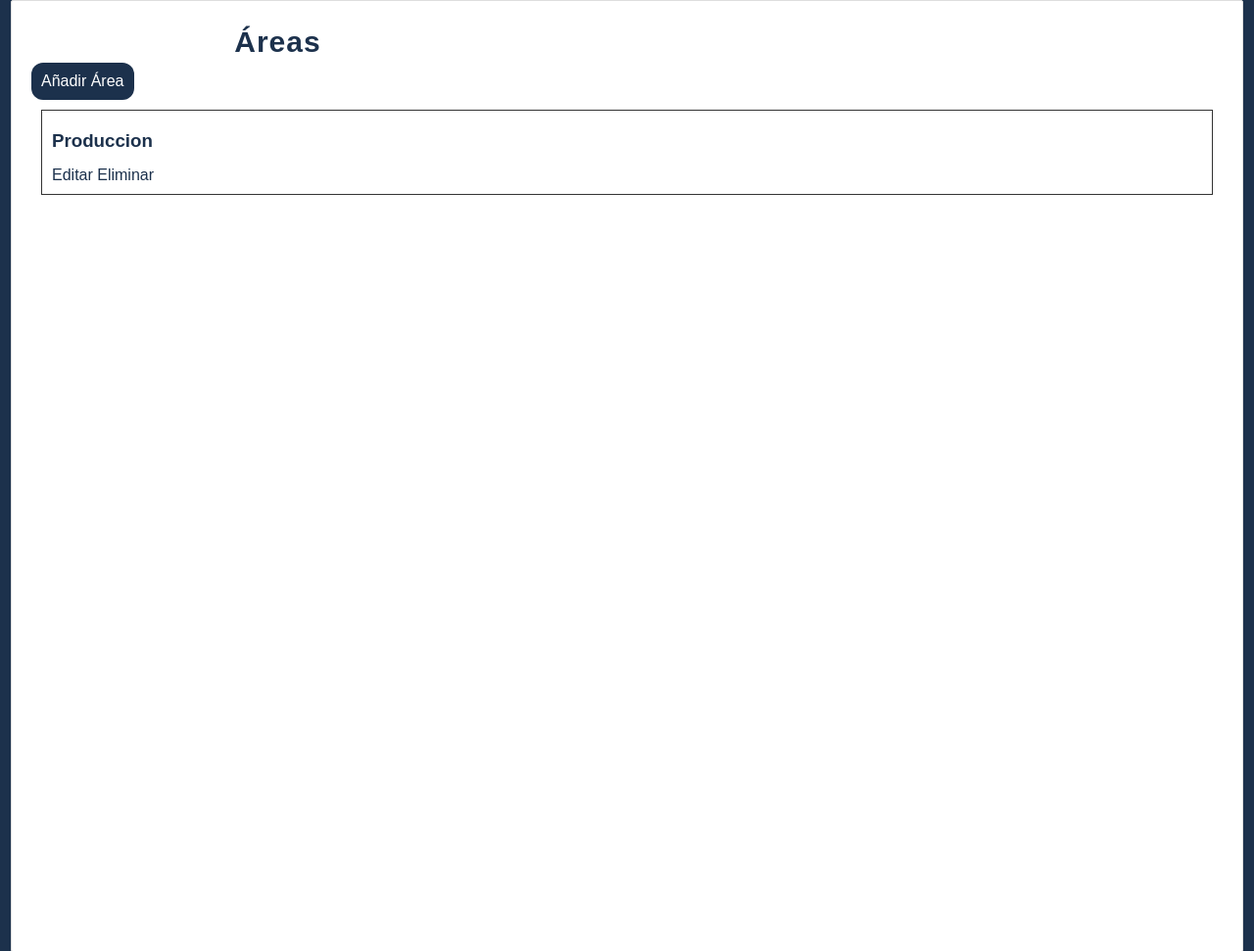
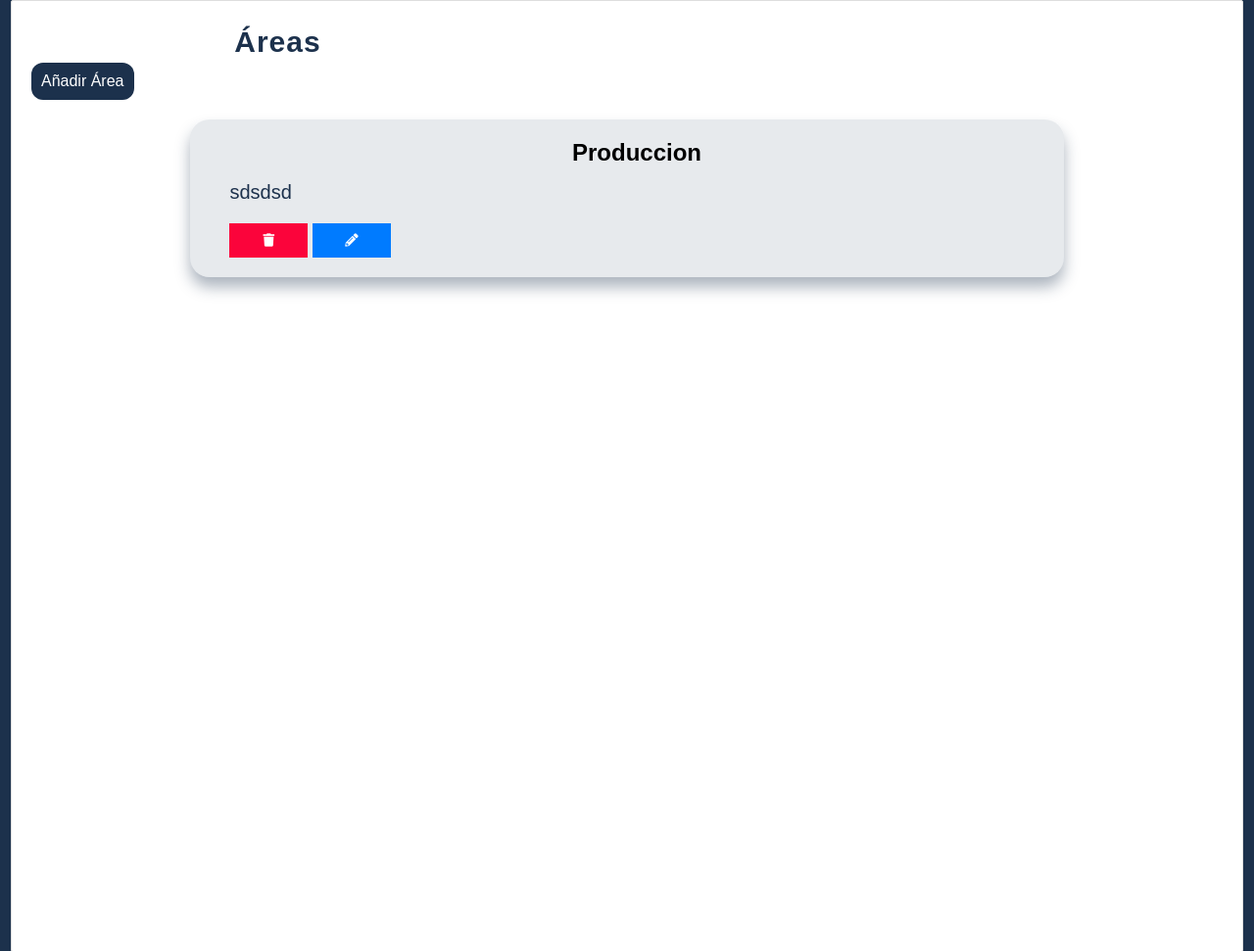
Before and after one commit to dayler23/Proyecto-ICAM, a Django app: page /empresa/6/areas in a window 1280 px wide. Shown: the part 225-1196 px from the top of the page at 98% size. Run offline with Django 5.2, Linux system fonts and the light colour scheme; a user stored in the database is signed in; data comes from the database, SQL or seed files in the repository; both versions use the stored data as it was after the commit; some libraries are stand-ins or nearby versions.

Commit message:
company_area_position update

```diff
--- a/mainapp/templates/mainapp/index.html
+++ b/mainapp/templates/mainapp/index.html
@@ -74,8 +74,9 @@
             <button style="background-color: #007bff; color: white; border: none; cursor: pointer; width: 80px;height:35px">
                 <i class="fas fa-pencil-alt"></i>
             </button>
+
+        </div>
     </a>
-        </div>
         {% endif %}
         </div>
 
--- a/record/templates/positions/list.html
+++ b/record/templates/positions/list.html
@@ -6,29 +6,76 @@
 
 <h1 class="title">{{title}}</h1>
 
+<!-- Botón para añadir área -->
 {% if user.is_superuser %}
    <!-- Botón de añadir área -->
-    <button id="toggleFormButton" class="form-button" style="margin: 0; padding: 10px;">Añadir Área</button>
-    <!-- Aquí puedes agregar el formulario para añadir una nueva área -->
+<button id="toggleAreaFormButton" class="form-button" style="margin: 0; padding: 10px;">Añadir Área</button>
+<div id="areaForm" class="modal">
+    <div class="modal-content">
+        <a href="#" id="closeArea">X</a>
+        <form method="post" enctype="multipart/form-data">
+            {% csrf_token %}
+            {{ form.non_field_errors }}
+            {{ form.hidden_fields }}
+            {% for field in form.visible_fields %}
+                <div class="fieldWrapper">
+                    {{ field.errors }}
+                    {{ field.label_tag }} {{ field }}
+                    {% if field.help_text %}
+                    <p class="help">{{ field.help_text }}</p>
+                    {% endif %}
+                </div>
+            {% endfor %}
+            <button class="form-button" type="submit">Guardar</button>
+        </form>
+    </div>
+    <form method="get" action="{% url 'search_company' %}" style="display: flex; align-items: center;">
+        <input type="text" name="q" placeholder="Buscar empresa" style="margin: 0; padding: 10px;">
+        <button class="form-button" type="submit" style="margin: 0; padding: 10px;"><i class="fas fa-search"></i></button>
+
+
+    </form>
+</div>
+
 {% endif %}
 
 {% for area in areas %}
-    {% if area.0 %}
-        <div style="border: 1px solid #333; padding: 10px; margin: 10px;">
-            <h3><a href="{% url 'area' area.0 %}">{{ area.1 }}</a></h3>
-            <p>{{ area.description }}</p> <!-- Asegúrate de que 'description' es el nombre correcto del campo de descripción en tu modelo Area -->
+    {% if area.id %}
+        <!-- Todo el cuadro es un botón que redirige a los puestos de trabajo de la área -->
+        <a href="{% url 'area' area.id%}" style="text-decoration: none; color: inherit;">
+            <article class="position-item">
+                <!-- Aquí puedes agregar una imagen o un marcador de posición si es necesario -->
+                <div class="data">
+                    <h3>{{ area.name }}</h3>
+                    <p>{{ area.description }}</p>
                     {% if user.is_superuser %}
                         <!-- Botones de eliminar y editar -->
-                <a href="#">Editar</a> <!-- Asegúrate de que 'edit_area' es el nombre correcto de tu vista para editar áreas -->
-                <a href="#">Eliminar</a> <!-- Asegúrate de que 'delete_area' es el nombre correcto de tu vista para eliminar áreas -->
+                        <div style="display: block; justify-content: flex-end; flex-direction: column;">
+                            <form action="#" method="POST" onsubmit="return confirm('¿Estás seguro de que quieres eliminar esta empresa?');" style="display: inline;">
+                                {% csrf_token %}
+                                <button type="submit" style="background-color: #fb043b; color: white; border: none; cursor: pointer; width: 80px;">
+                                    <i class="fas fa-trash"></i>
+                                </button>
+                            </form>
+                            <!-- Botón de edición -->
+                            <a href="#">
+                            <button style="background-color: #007bff; color: white; border: none; cursor: pointer; width: 80px;height:35px">
+                                <i class="fas fa-pencil-alt"></i>
+                            </button>
+                        </div>
                     {% endif %}
                 </div>
+                <div class="clearfix"></div>
+            </article>
+        </a>
     {% else %}
+        <article class="position-item">
+            <div class="data">
                 <h3>No hay áreas disponibles para esta empresa.</h3>
+            </div>
+            <div class="clearfix"></div>
+        </article>
     {% endif %}
 {% endfor %}
 
-
-
-
 {%endblock%}
--- a/record/views.py
+++ b/record/views.py
@@ -37,6 +37,7 @@ def list(request):
 
     return render(request, 'positions/list.html', {
         'title': 'Areas',
+        'areas':areas
 
     })
 
@@ -91,12 +92,13 @@ def company_positions(request, company_id):
 @login_required(login_url="login")
 def company_areas(request, company_id):
     company = get_object_or_404(Company, id=company_id)
-    areas = Area.objects.filter(company=company).values_list('id', 'name')
+    areas = Area.objects.filter(company=company)
     request.session['selected_company_id'] = company.id
     return render(request, 'positions/list.html', {
         'title': 'Áreas',
         'areas': areas
     })
+
 
 
 #eliminar empresa en index
```
Also changed, not shown: db.sqlite3. Lines whose indentation alone changed are shown as unchanged.
